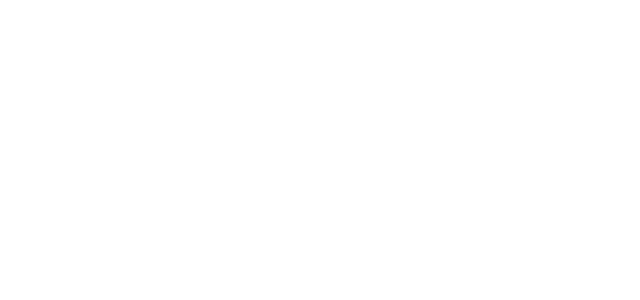
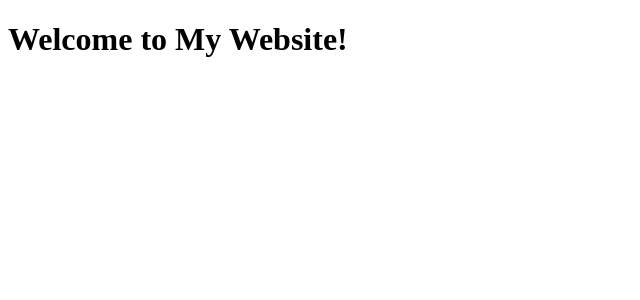
Before and after one commit to jonathan-c-lee/personal-website, a React (Vite) app: page / in a window 1280 px wide. Shown: the top 300 px of the page, without its empty margins (0-640 px from the left). Built offline with nearby package versions, Linux system fonts and the light colour scheme.

Commit message:
added test text

```diff
--- a/src/App.tsx
+++ b/src/App.tsx
@@ -1,8 +1,7 @@
 function App() {
   return (
-    <>
-    </>
-  )
+    <h1>Welcome to My Website!</h1>
+  );
 }
 
-export default App
+export default App;
```
